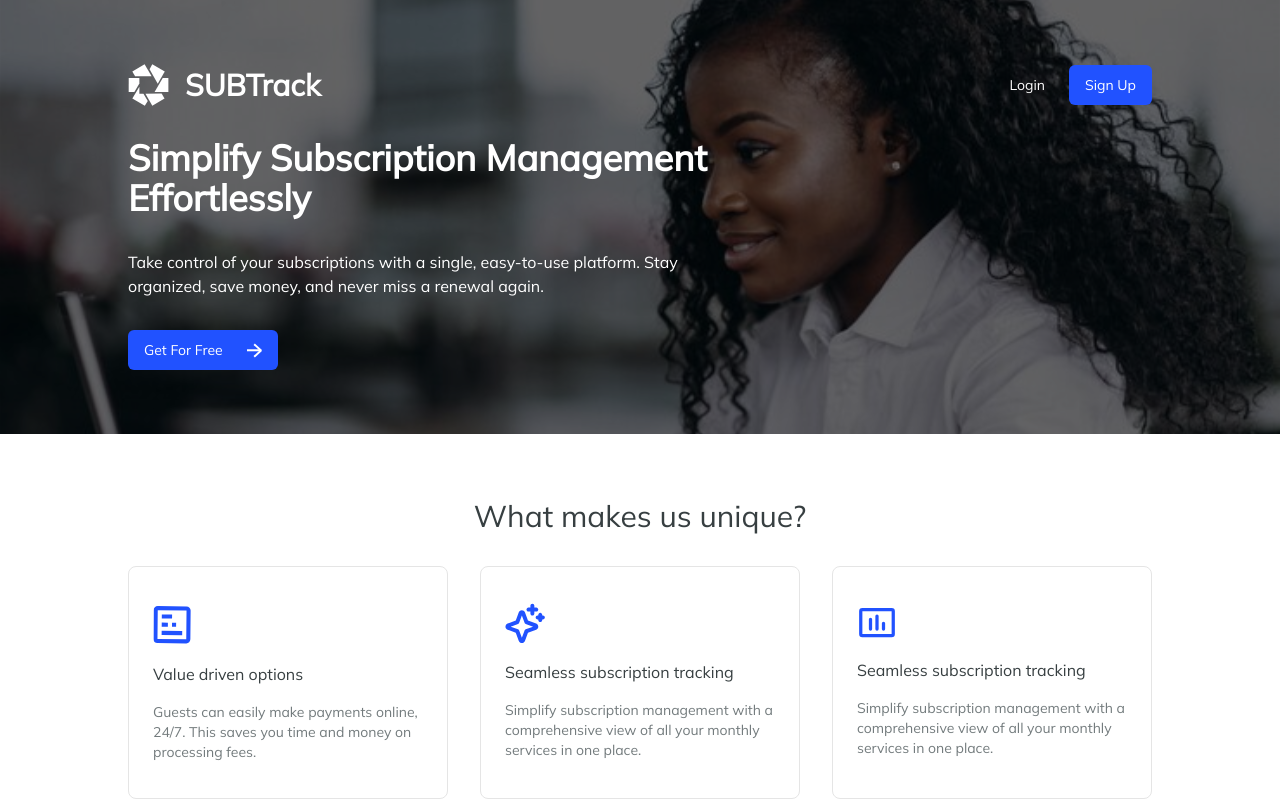
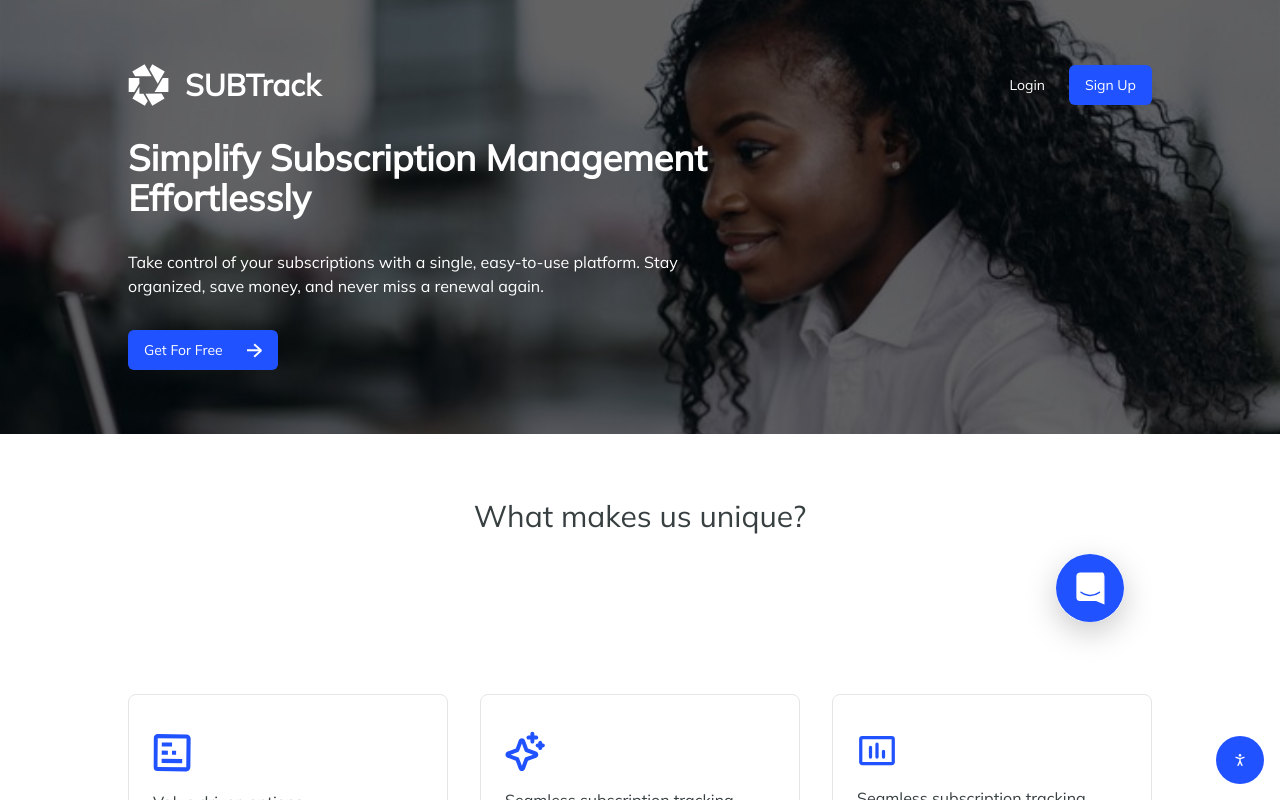
Before and after one commit to denovan6k/Subtrack, a React (Vite) app: page / in a window 1280 px wide. Shown: the top 800 px of the page. Built offline with nearby package versions, Linux system fonts and the light colour scheme; no server answers.

Commit message:
feat authentication by useauth

```diff
--- a/src/main.tsx
+++ b/src/main.tsx
@@ -1,22 +1,30 @@
 import ReactDOM from 'react-dom/client';
+import React from "react";
+
 import App from './App';
 import { Auth0Provider } from '@auth0/auth0-react';
 import './index.css'
-const getDomain = import.meta.env.REACT_APP_AUTH0_DOMAIN;
 
-const getClientId = import.meta.env.REACT_APP_AUTH0_CLIENT_ID;
-
+const getDomain = import.meta.env.VITE_AUTH0_DOMAIN;
+const getClientId = import.meta.env.VITE_AUTH0_CLIENT_ID;
 
 const rootElement = document.getElementById('root');
 if (!rootElement) {
   throw new Error('Failed to find the root element');
 }
 const root = ReactDOM.createRoot(rootElement);
+console.log("Auth0 Domain:", getDomain);
+console.log("Auth0 Client ID:", getClientId);
 root.render(
-  <Auth0Provider
-  domain={getDomain}
-  clientId={getClientId}
-  authorizationParams={{ redirect_uri: window.location.origin }}>
-  <App />
-</Auth0Provider>
+  <React.StrictMode>
+    <Auth0Provider
+      domain={getDomain}
+      clientId={getClientId}
+      authorizationParams={{
+        redirect_uri: window.location.origin,
+      }}
+    >
+      <App />
+    </Auth0Provider>
+  </React.StrictMode>
 );
--- a/src/pages/dashboard/charts/analytics-dashboard.tsx
+++ b/src/pages/dashboard/charts/analytics-dashboard.tsx
@@ -91,8 +91,11 @@ const lastMonth = useMemo(() => {
               </SelectTrigger>
               <SelectContent>
                 <SelectItem value="all">All subscriptions</SelectItem>
-                <SelectItem value="premium">Premium</SelectItem>
-                <SelectItem value="basic">Basic</SelectItem>
+
+                <SelectItem value="basic">One-time subscription</SelectItem>
+                <SelectItem value="premium">Recurring subscriptions</SelectItem>
+                <SelectItem value="premium">Tax category</SelectItem>
+
               </SelectContent>
             </Select>
 
--- a/src/pages/home/sections/hero-section.tsx
+++ b/src/pages/home/sections/hero-section.tsx
@@ -1,8 +1,13 @@
 import img1 from '../../../assets/logo.svg'
 import { Button } from '../../../components/ui/button'
 import img2 from '../../../assets/tail-right.svg'
-import { Link } from 'react-router-dom'
+
+import { useAuth0 } from "@auth0/auth0-react";
 const HeroSection = () => {
+  const { loginWithRedirect } = useAuth0();
+  const getHandleLogin = async () => {
+    await loginWithRedirect();
+  };
   return (
     <>
     <section className='lg:px-32 py-4 lg:py-16 px-4 flex flex-col gap-8 bg-hero-image bg-no-repeat bg-cover'>
@@ -14,11 +19,11 @@ const HeroSection = () => {
         <h1 className='text-3xl text-white font-bold'>SUBTrack</h1>
           </li>
           <li className='flex items-center gap-2'>
-            <Button variant={'ghost'} className='text-white' asChild>
-              <Link to={'/authentication/signup'}>
+            <Button variant={'ghost'} className='text-white' onClick={getHandleLogin}>
+
 
               Login
-              </Link>
+
             </Button>
             <Button variant={'default'} className='text-white bg-[#2152FF] hover:bg-[#2152FF]/70'>
              Sign Up
--- a/src/pages/home/sections/what/whatCard.tsx
+++ b/src/pages/home/sections/what/whatCard.tsx
@@ -1,10 +1,38 @@
+import { PersonStanding } from "lucide-react"
+import { Button } from "../../../../components/ui/button"
 
 import { WhatData } from "./whatData"
 const WhatCard = () => {
   return (
     <>
     <section className="lg:px-32 py-4 lg:py-16 px-4 flex flex-col gap-8">
-        <p className='text-center text-3xl font-medium text-[#373F41]'> What makes us unique? </p>
+      <div className="">
+      <p className='text-center text-3xl font-medium text-[#373F41]'> What makes us unique? </p>
+      <div className="flex justify-end">
+      <svg xmlns="http://www.w3.org/2000/svg" width="126" height="128" viewBox="0 0 126 128" fill="none">
+  <g filter="url(#filter0_d_1357_12502)">
+    <circle cx="64" cy="54" r="34" fill="#2152FF"/>
+  </g>
+  <path d="M54.0268 39.0075C51.5063 39.0075 50.9602 41.36 51.0022 42.5362V63.2045C51.0022 65.6242 53.0186 66.3132 54.0268 66.3552H70.2842L77.8458 69.6318V42.5362C77.8458 39.5116 76.4175 38.9235 75.7033 39.0075H54.0268Z" fill="white"/>
+  <path d="M54.0268 39.0075C51.5063 39.0075 50.9602 41.36 51.0022 42.5362V63.2045C51.0022 65.6242 53.0186 66.3132 54.0268 66.3552H70.2842L77.8458 69.6318V42.5362C77.8458 39.5116 76.4175 38.9235 75.7033 39.0075H54.0268Z" stroke="white" stroke-width="1.26026"/>
+  <path d="M55 58.2891C57.8566 60.6415 65.5358 63.935 73.3998 58.2891" stroke="#2152FF" stroke-width="1.5" stroke-linecap="round"/>
+  <defs>
+    <filter id="filter0_d_1357_12502" x="0" y="0" width="128" height="128" filterUnits="userSpaceOnUse" color-interpolation-filters="sRGB">
+      <feFlood flood-opacity="0" result="BackgroundImageFix"/>
+      <feColorMatrix in="SourceAlpha" type="matrix" values="0 0 0 0 0 0 0 0 0 0 0 0 0 0 0 0 0 0 127 0" result="hardAlpha"/>
+      <feOffset dy="10"/>
+      <feGaussianBlur stdDeviation="15"/>
+      <feComposite in2="hardAlpha" operator="out"/>
+      <feColorMatrix type="matrix" values="0 0 0 0 0 0 0 0 0 0 0 0 0 0 0 0 0 0 0.2 0"/>
+      <feBlend mode="normal" in2="BackgroundImageFix" result="effect1_dropShadow_1357_12502"/>
+      <feBlend mode="normal" in="SourceGraphic" in2="effect1_dropShadow_1357_12502" result="shape"/>
+    </filter>
+  </defs>
+</svg>
+        </div>
+
+      </div>
+
     <div className="grid lg:grid-cols-3 gap-4 lg:gap-8 md:grid-cols-2 md:gap-6 ">
         {WhatData.map((item,index) => (
             <ul key={index} className=" flex flex-col gap-4 px-6 py-9 border border-[#E5E5E5] rounded-lg">
@@ -21,7 +49,15 @@ const WhatCard = () => {
         ))}
     </div>
     </section>
+    <div className="fixed bottom-4 right-4 z-50">
+    <Button
+     variant="ghost"
 
+    className="h-12 w-12 rounded-full hover:bg-primary/90 bg-[#2152FF]"
+    >
+  <PersonStanding size={48} className="text-white"/>
+    </Button>
+   </div>
     </>
 
   )
```
Also changed, not shown: src/assets/chat.svg (added), 1 other file (tests, documents, lock files or other folders).
